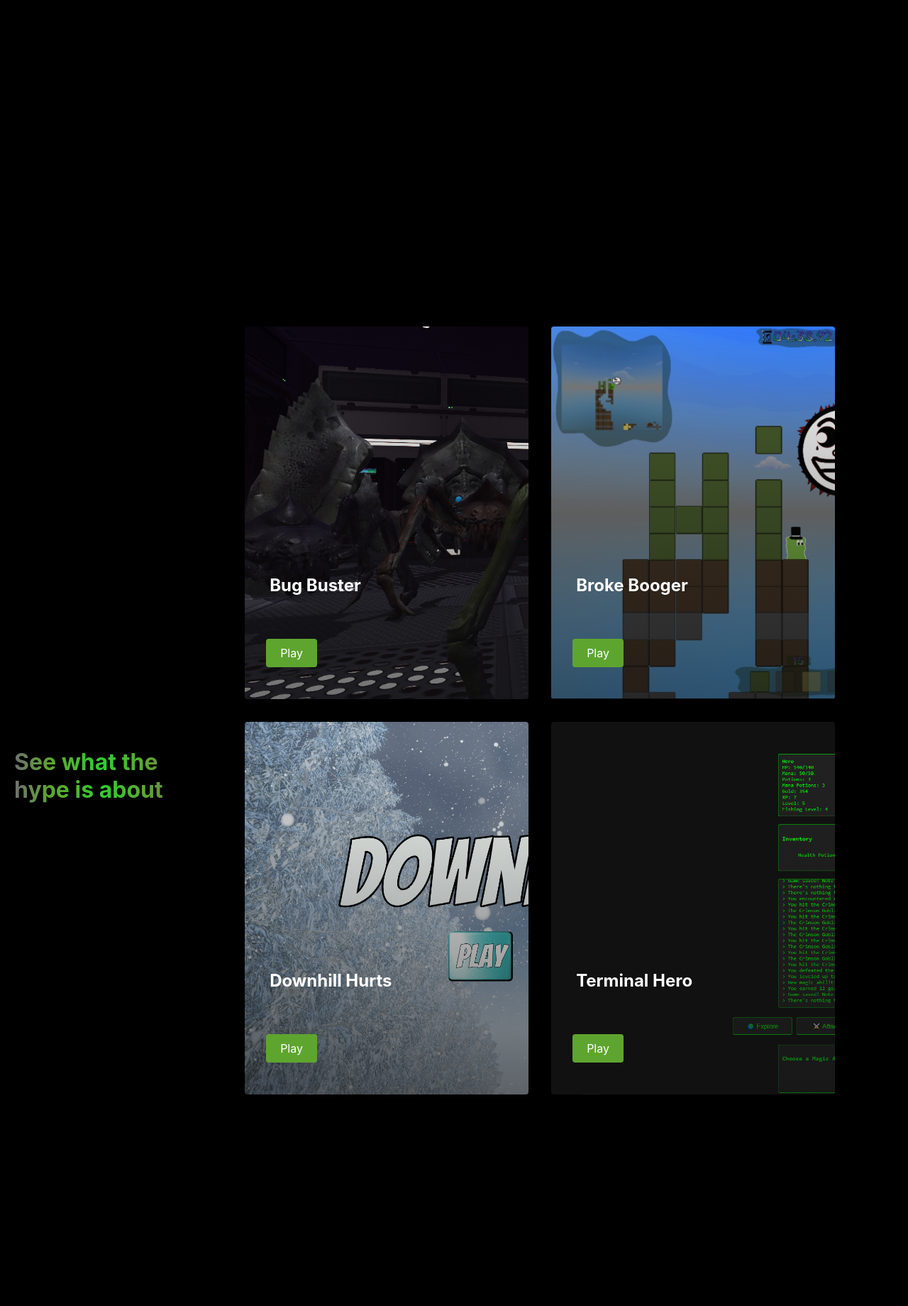
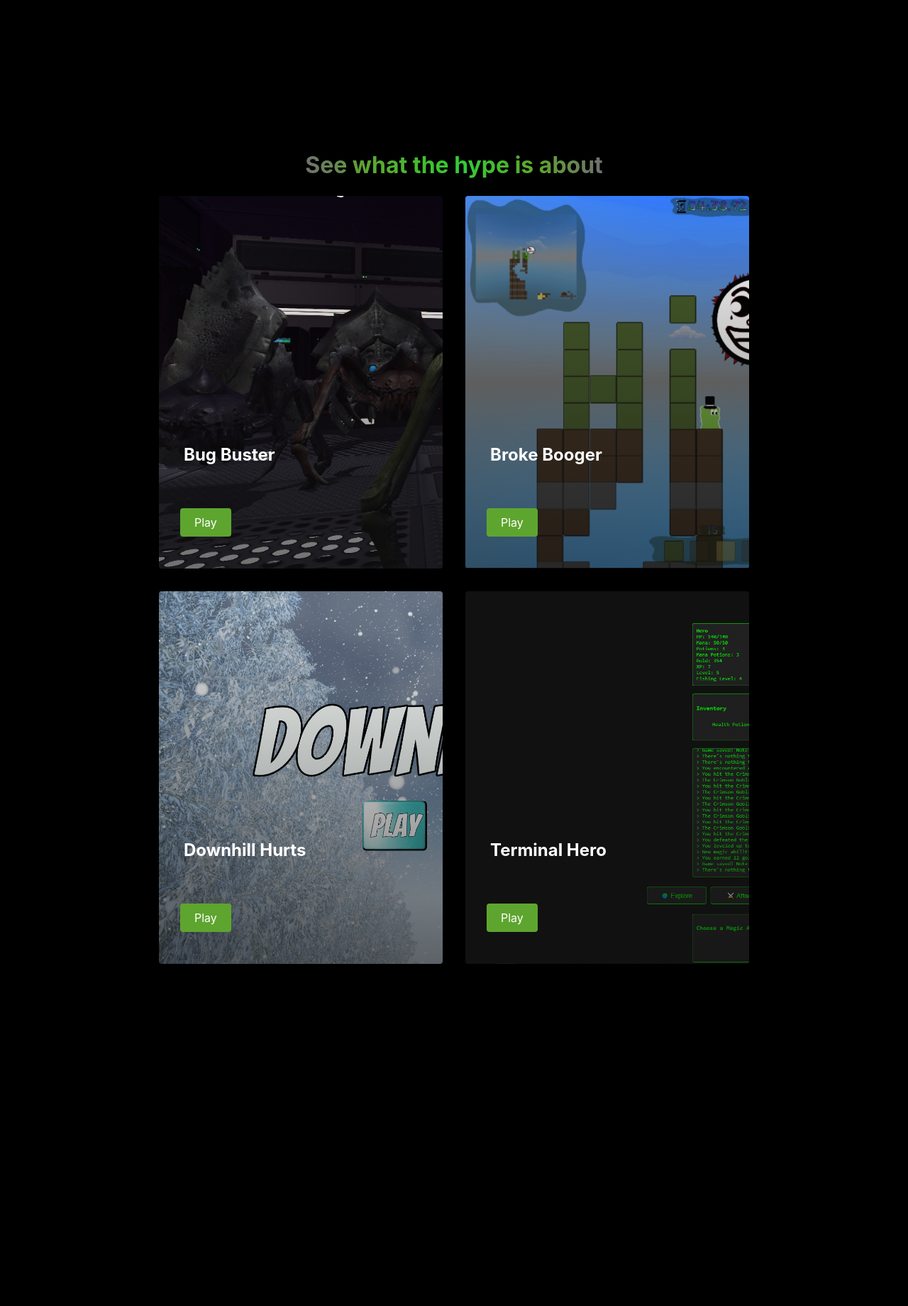
Before and after one commit to Z4KKD/Personal-Portfolio-Website, a PHP site: page /games.html in a window 1280 px wide. Shown: the part 799-2639 px from the top of the page at 71% size. Run offline with PHP 8.4, Linux system fonts and the light colour scheme; some libraries are stand-ins or nearby versions.

Commit message:
Update styles.css

```diff
--- a/styles.css
+++ b/styles.css
@@ -390,7 +390,7 @@
     {
         background: #000000;
         display: flex;
-         flex-grow: 1;
+        flex-direction: column;
         align-items: center;
         height: 100vh;
         padding: 20px;
```
